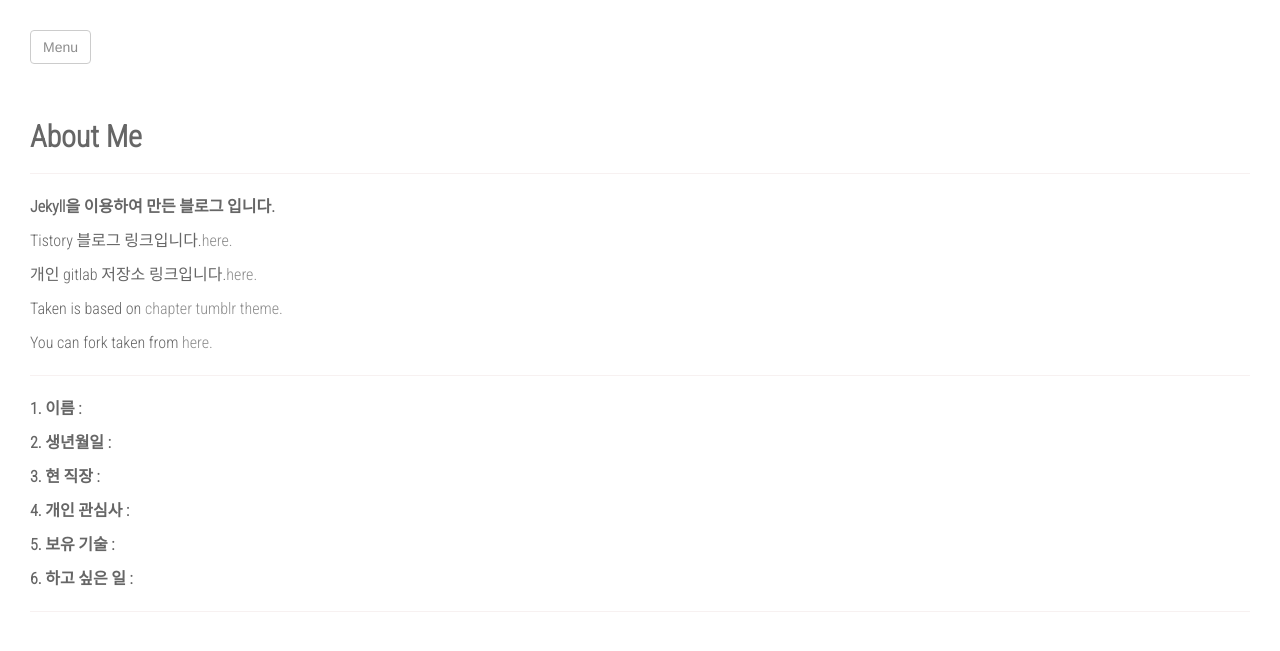
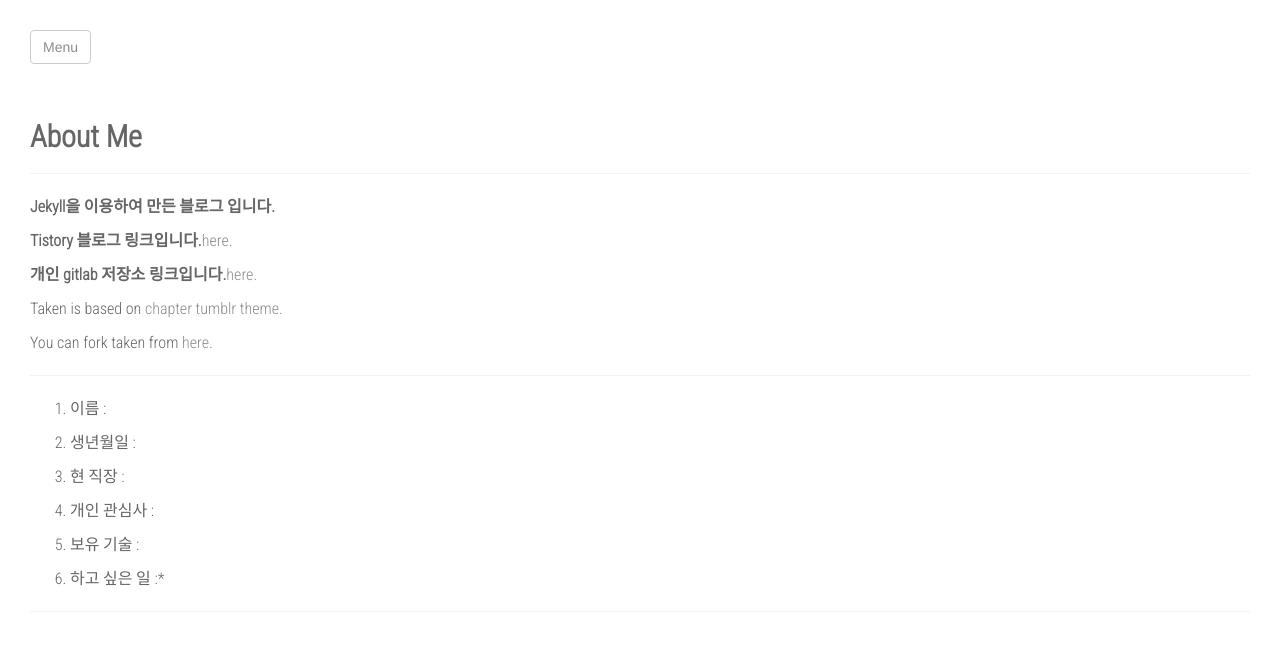
Before and after one commit to realx1017/realx1017.github.io, a Jekyll site: the page built from about.md, in a window 1280 px wide. Shown: the top 651 px of the page. Built offline with Jekyll 4.4.1, drawn with Linux system fonts in a browser that asks for light colours; nearby versions of some CDN libraries.

Commit message:
modify about.me

```diff
--- a/about.md
+++ b/about.md
@@ -6,26 +6,26 @@ permalink: /about/
 
 **Jekyll을 이용하여 만든 블로그 입니다.**
 
-Tistory 블로그 링크입니다.[here.](http://realx1017.tistory.com)
+**Tistory 블로그 링크입니다.**[here.](http://realx1017.tistory.com)
 
-개인 gitlab 저장소 링크입니다.[here.](http://175.207.12.188:7080/)
+**개인 gitlab 저장소 링크입니다.**[here.](http://175.207.12.188:7080/)
 
 Taken is based on [chapter tumblr theme.](http://theme-chapter.tumblr.com/)
 
 You can fork taken from [here.](https://github.com/vfalanis/taken)
 
 ---
-**1. 이름 :**
+1. 이름 :
 
-**2. 생년월일 :**
+2. 생년월일 :
 
-**3. 현 직장 :**
+3. 현 직장 :
 
-**4. 개인 관심사 :**
+4. 개인 관심사 :
 
-**5. 보유 기술 :**
+5. 보유 기술 :
 
-**6. 하고 싶은 일 :**
+6. 하고 싶은 일 :*
 
 
 ---
```
